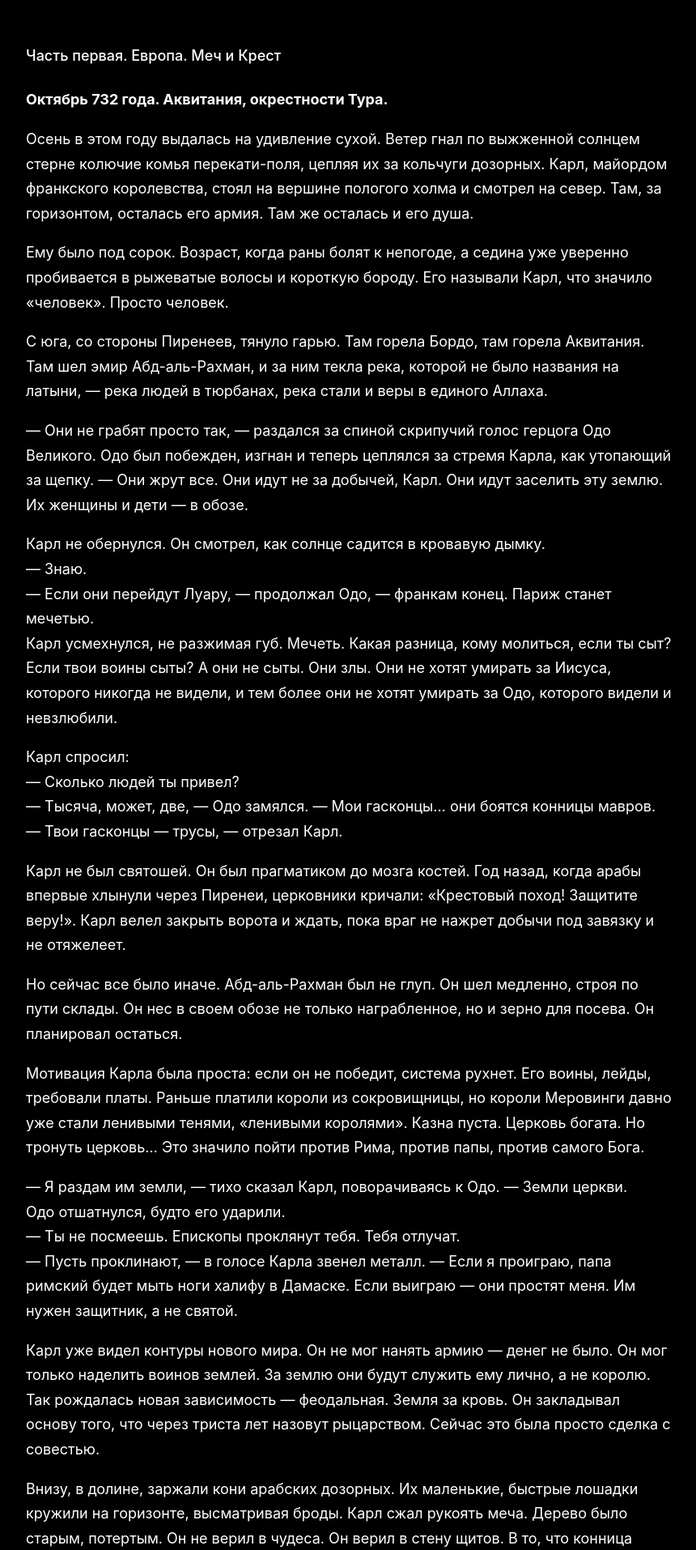
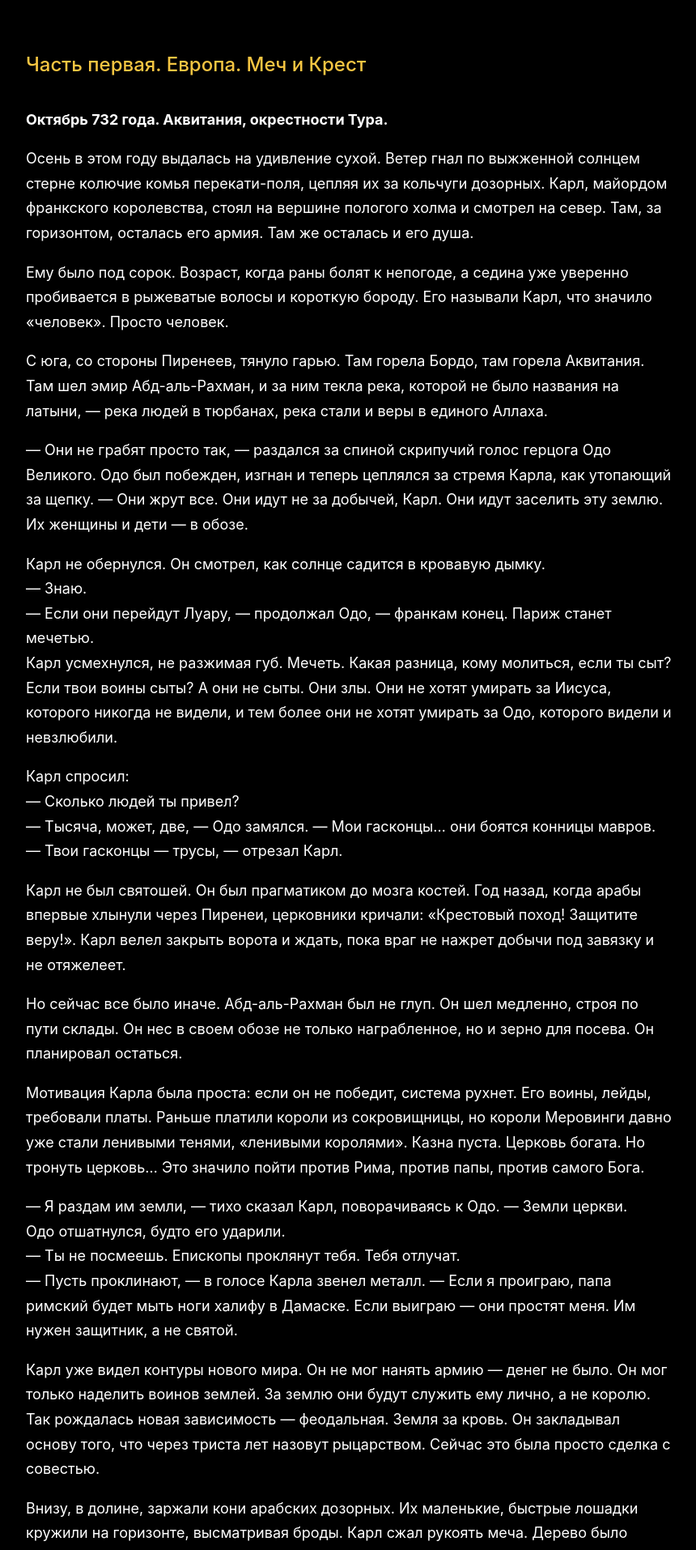
Before and after one commit to ba1amut/obed-s-istoriey, a Jekyll site: the page built from stories/732-puate.md, in a window 1280 px wide. Shown: the top 1914 px of the page at 81% size, without its empty margins (208-1068 px from the left). Built offline with Jekyll 4.4.1, drawn with Linux system fonts in a browser that asks for light colours; our own code applies the rules of GitHub Pages for plain Markdown files.

Commit message:
выделение заголовков

```diff
--- a/assets/css/dark-theme.css
+++ b/assets/css/dark-theme.css
@@ -35,6 +35,12 @@ h3 {
   margin-top: 30px !important;
 }
 
+h4 {
+  font-size: 24px !important;
+  margin-top: 30px !important;
+  color: #f5c542 !important;
+}
+
 a {
   color: #80b5ff !important;
   text-decoration: none !important;
@@ -70,6 +76,11 @@ img {
     font-size: 38px !important;
   }
 
+  h4 {
+    font-size: 36px !important;
+    color: #f5c542 !important;
+  }
+
   img {
     border-radius: 12px !important;
     margin: 25px 0 !important;
```
